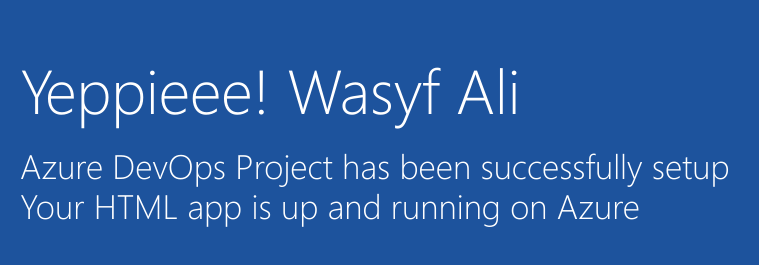
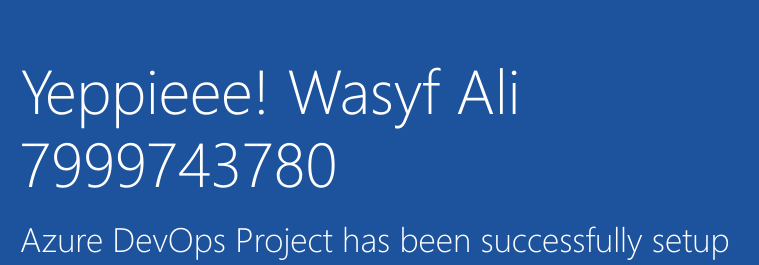
Before and after one commit to WasyfAli/classtesting, a plain HTML site: page index.html in a window 1280 px wide. Shown: the part 325-590 px from the top of the page, 205-964 px from the left. Drawn offline with Linux system fonts and the light colour scheme.

Commit message:
Chnage in index

```diff
--- a/index.html
+++ b/index.html
@@ -18,7 +18,7 @@
             </a>
         </div>
             <div class="content-body">
-                <div class="success-text">Yeppieee! Wasyf Ali</div>
+                <div class="success-text">Yeppieee! Wasyf Ali 7999743780</div>
                 <div class="description line-1"> Azure DevOps Project has been successfully setup</div>
                 <div class="description line-2"> Your HTML app is up and running on Azure</div>
                 <div class="next-steps-container">
```
